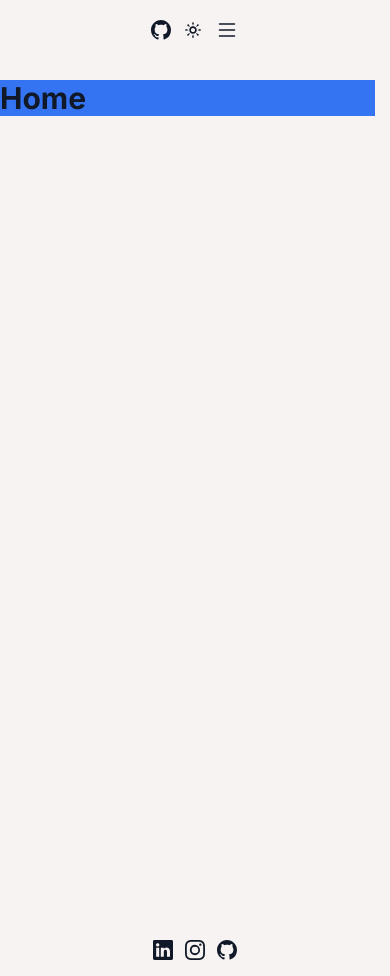
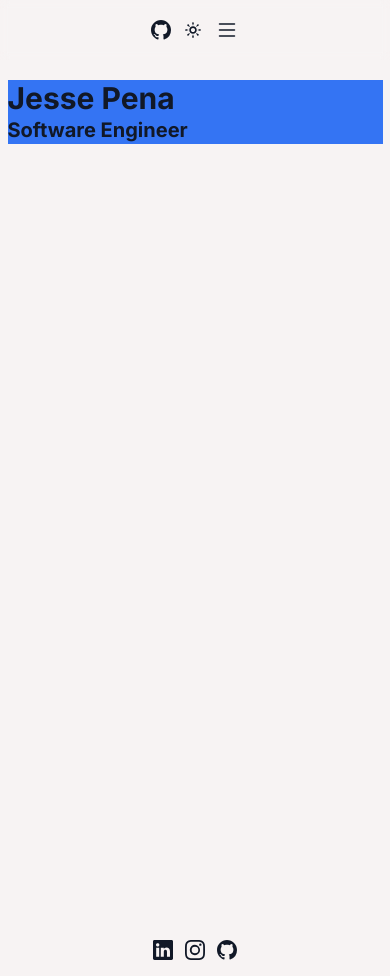
Before and after one commit to Jessepena/web-portfolio, a Next.js app: page / in a window 390 px wide. Built offline with nearby package versions, Linux system fonts and the light colour scheme.

Commit message:
Fixes merge conflicts, adds new 1920px breakpoint, minor layouts adjustments, adds new Hero component

```diff
--- a/src/app/layout.tsx
+++ b/src/app/layout.tsx
@@ -19,7 +19,7 @@ export default function RootLayout({
 	return (
 		<html lang="en">
 			<body
-				className={`${inter.className} bg-background dark:bg-background-dark text-text-primary dark:text-text-primary-dark`}
+				className={`${inter.className} bg-background flex flex-col items-center dark:bg-background-dark text-text-primary dark:text-text-primary-dark`}
 			>
 				<Header />
 				{children}
--- a/src/app/page.tsx
+++ b/src/app/page.tsx
@@ -1,9 +1,12 @@
 import Container from "@/components/Container";
+import Hero from "@/components/Hero";
 
 export default function Home() {
 	return (
 		<Container>
-			<div className="text-3xl font-bold bg-primary">Home</div>
+			<div className="text-3xl font-bold bg-primary">
+				<Hero />
+			</div>
 		</Container>
 	);
 }
--- /dev/null
+++ b/src/components/Hero.tsx
@@ -0,0 +1,10 @@
+const Hero = () => {
+	return (
+		<div>
+			<h1 className="text-3xl font-bold">Jesse Pena</h1>
+			<p className="text-xl">Software Engineer</p>
+		</div>
+	);
+};
+
+export default Hero;
--- a/tailwind.config.ts
+++ b/tailwind.config.ts
@@ -17,7 +17,8 @@ const config: Config = {
 				lg: "1024px",
 				xl: "1440px",
 				"2xl": "1536px",
-        "3xl": "2560px",
+				"3xl": "1920px",
+				"4xl": "2560px",
 			},
 			colors: {
 				primary: "#3474F3",
```
Lines whose indentation alone changed are shown as unchanged.
